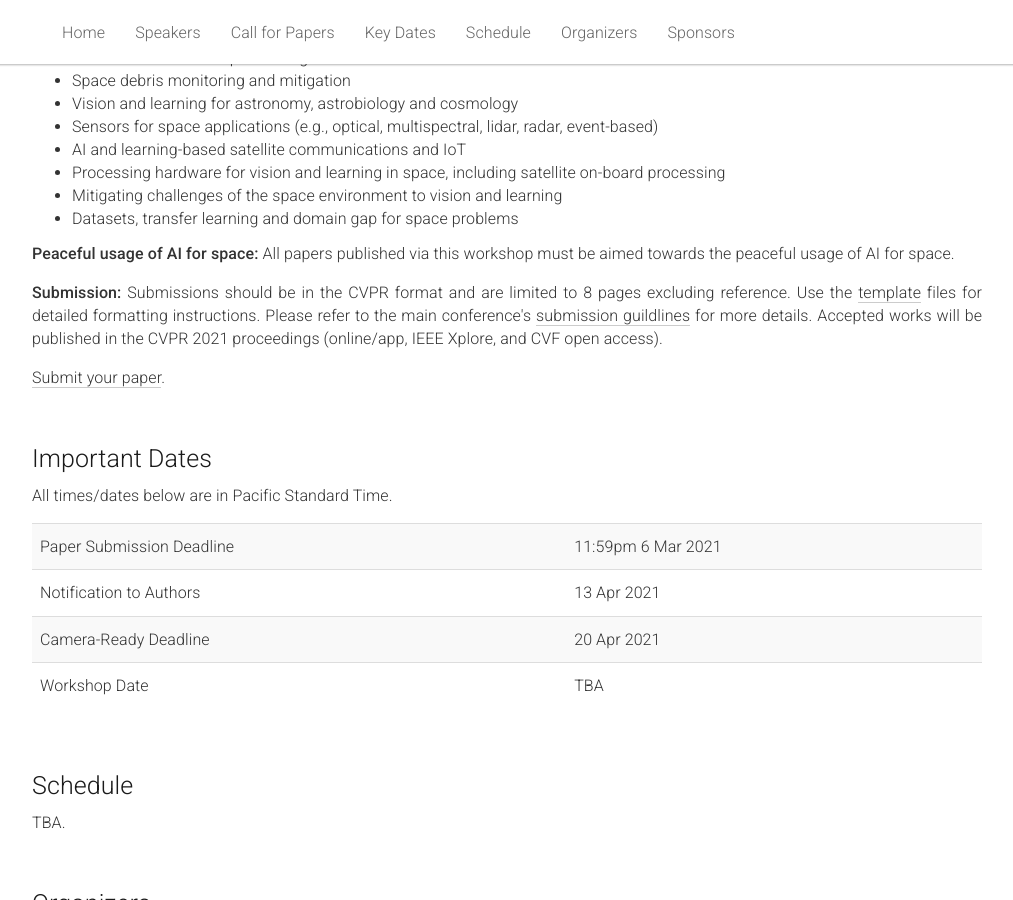
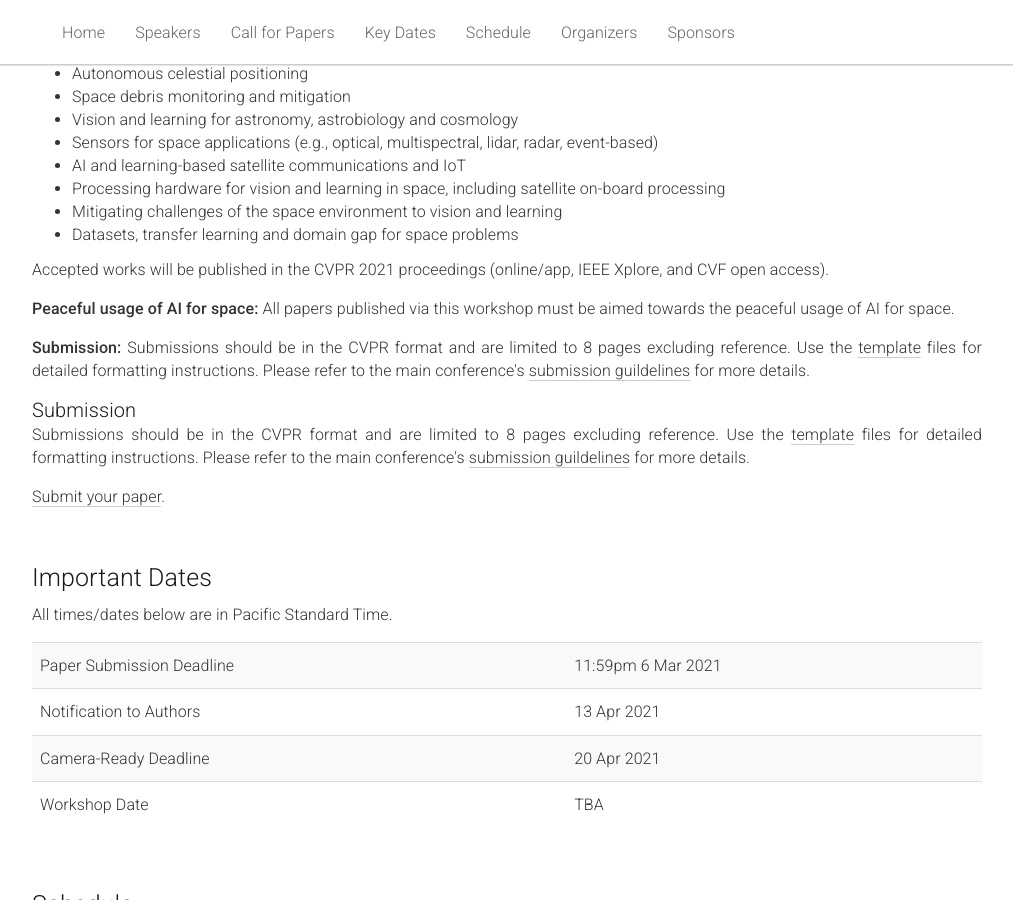
Before and after one commit to AIforSpace/2024, a Jekyll site: the page built from _pages/home.md, in a window 1280 px wide and 900 px high, scrolled down 2807 px. Shown: the whole window, without its empty margins (133-1146 px from the left). Built offline with Jekyll 4.4.1, drawn with Linux system fonts in a browser that asks for light colours.

Commit message:
Update home.md

```diff
--- a/_pages/home.md
+++ b/_pages/home.md
@@ -128,6 +128,7 @@ acknowledgements: ""
       <p>
       The general emphasis of AI4Space is vision and learning algorithms in off-Earth environments, including in the orbital region, surface and underground environments on other planetary bodies (e.g., the moon, Mars and asteroids), interplanetary space and solar system, and distant galaxies. Target application areas include autonomous spacecraft, space robotics, space traffic management, astronomy, astrobiology and cosmology. Emphasis is also placed on novel sensors and processing hardware for vision and learning in space, mitigating the challenges of the space environment towards vision and learning (e.g., solar radiation, extreme temperatures), and solving practical difficulties in vision and learning for space (e.g., lack of training data, unknown or partially known characteristics of operating environments).
     </p>
+    <p>
     A specific list of topics is as follows:
     <ul>
       <li>Visual navigation for spacecraft operations (including close proximity rendezvous, docking, space maneuvers, pose estimation, entry descent landing)</li>
@@ -142,6 +143,8 @@ acknowledgements: ""
       <li>Mitigating challenges of the space environment to vision and learning</li>
       <li>Datasets, transfer learning and domain gap for space problems</li>
     </ul>
+  Accepted works will be published in the CVPR 2021 proceedings (online/app, IEEE Xplore, and CVF open access).
+    </p>
     <p>
     <span style="font-weight:500;">Peaceful usage of AI for space:</span> All papers published via this workshop must be aimed towards the peaceful usage of AI for space.
     </p>
@@ -149,9 +152,17 @@ acknowledgements: ""
       <span style="font-weight:500;">Submission:</span>
       Submissions should be in the CVPR format and are limited to 8 pages excluding reference.
       Use the <a href="/2021/static/cvpr2021AuthorKit_2.zip" download>template</a> files for detailed formatting instructions.
-      Please refer to the main conference's <a href="http://cvpr2021.thecvf.com/node/33#submission-guidelines">submission guildlines</a> for more details.
-      Accepted works will be published in the CVPR 2021 proceedings (online/app, IEEE Xplore, and CVF open access).
+      Please refer to the main conference's <a href="http://cvpr2021.thecvf.com/node/33#submission-guidelines">submission guildelines</a> for more details.
+
     </p>
+
+    <h3>Submission</h3>
+
+    <p>
+      Submissions should be in the CVPR format and are limited to 8 pages excluding reference.
+      Use the <a href="/2021/static/cvpr2021AuthorKit_2.zip" download>template</a> files for detailed formatting instructions.
+      Please refer to the main conference's <a href="http://cvpr2021.thecvf.com/node/33#submission-guidelines">submission guildelines</a> for more details.
+      </p>
 
     <p>
       <a href="https://cmt3.research.microsoft.com/AI4Space2021">Submit your paper</a>.
```
